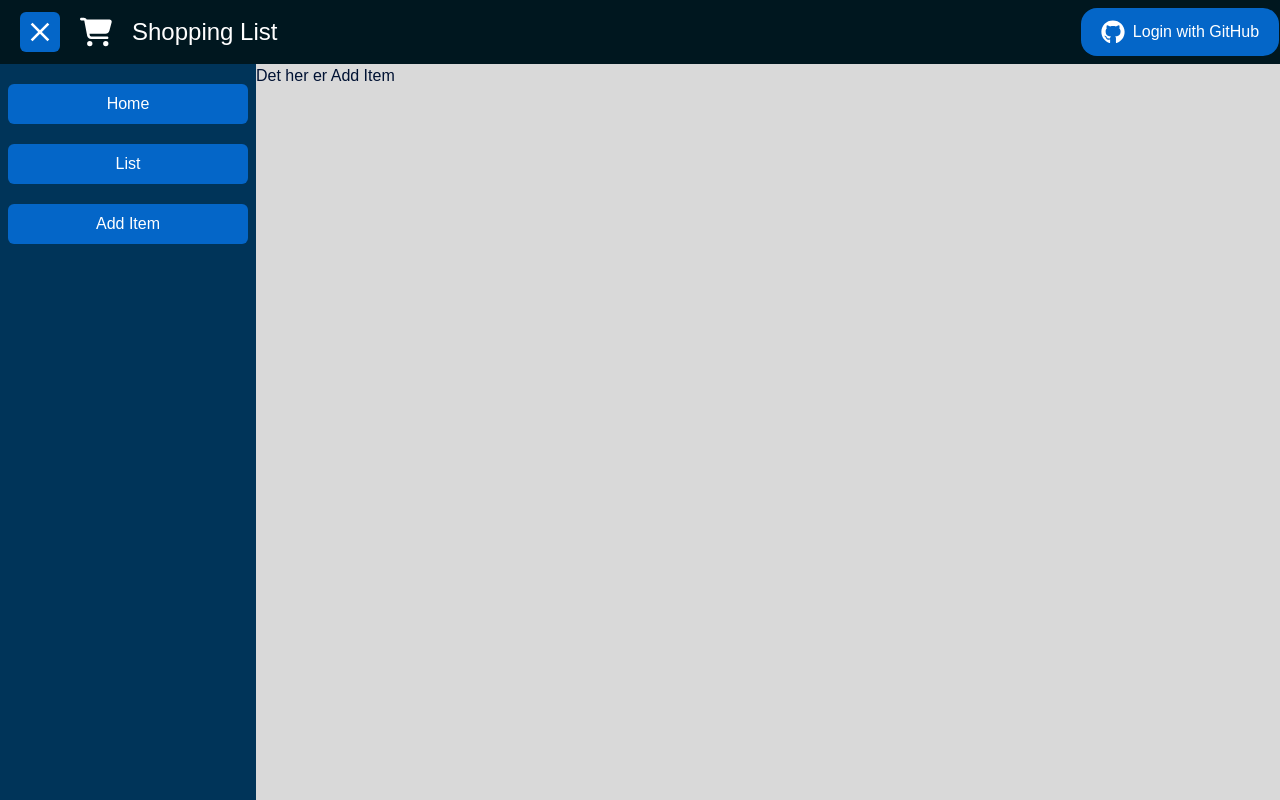
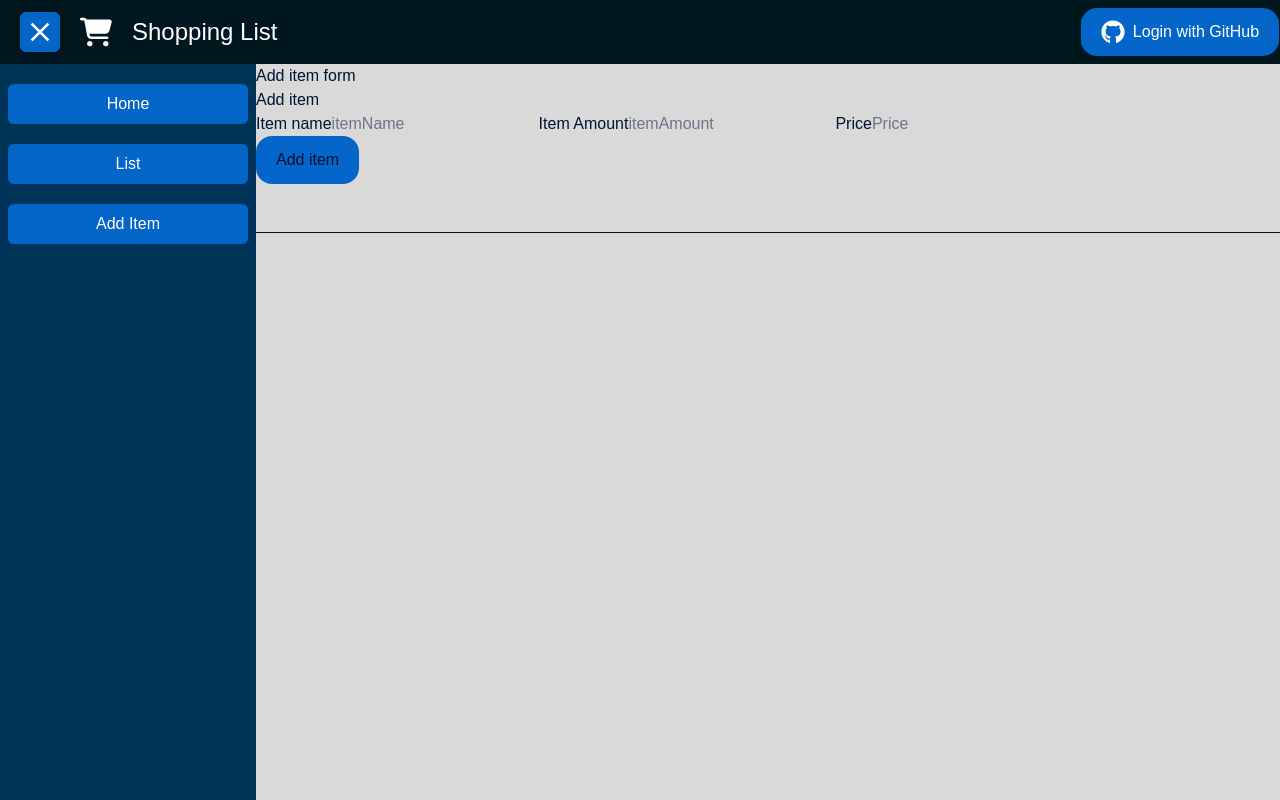
Before and after one commit to OR-Homelab/shopping-list, a Next.js app: page /shopping/add-item in a window 1280 px wide. Built offline with nearby package versions, Linux system fonts and the light colour scheme; no server answers.

Commit message:
additem-structure
Main structure of additem form.

```diff
--- a/src/app/shopping/add-item/page.tsx
+++ b/src/app/shopping/add-item/page.tsx
@@ -1,3 +1,5 @@
+import { AddItem } from "@/components/items/addItem";
+
 export default function Page() {
-  return <div className="p-0 m-0">Det her er Add Item</div>;
+  return <AddItem />;
 }
--- /dev/null
+++ b/src/components/items/addItem.tsx
@@ -0,0 +1,55 @@
+export function AddItem() {
+  return (
+    <>
+      <h1>Add item form</h1>
+      <div className="row">
+        <div className="col-75">
+          <div className="border-b pb-12">
+            <form action="">
+              <div className="row">
+                <div className="col-50">
+                  <h2>Add item</h2>
+                  <label htmlFor="itemName">
+                    <i className="itemName "></i>Item name
+                  </label>
+                  <input
+                    type="text"
+                    id="itemName"
+                    name="itemName"
+                    placeholder="itemName"
+                  />
+
+                  <label htmlFor="itemAmount">
+                    <i className="itemAmount "></i>Item Amount
+                  </label>
+                  <input
+                    type="text"
+                    id="itemAmount"
+                    name="itemAmount"
+                    placeholder="itemAmount"
+                  />
+
+                  <label htmlFor="Price">
+                    <i className="Price "></i>Price
+                  </label>
+                  <input
+                    type="text"
+                    id="itemPrice"
+                    name="Price"
+                    placeholder="Price"
+                  />
+                </div>
+              </div>
+              <button
+                type="submit"
+                className="flex flex-row rounded-2xl bg-button hover:bg-button-hover p-3 pl-5 pr-5"
+              >
+                Add item
+              </button>
+            </form>
+          </div>
+        </div>
+      </div>
+    </>
+  );
+}
```
